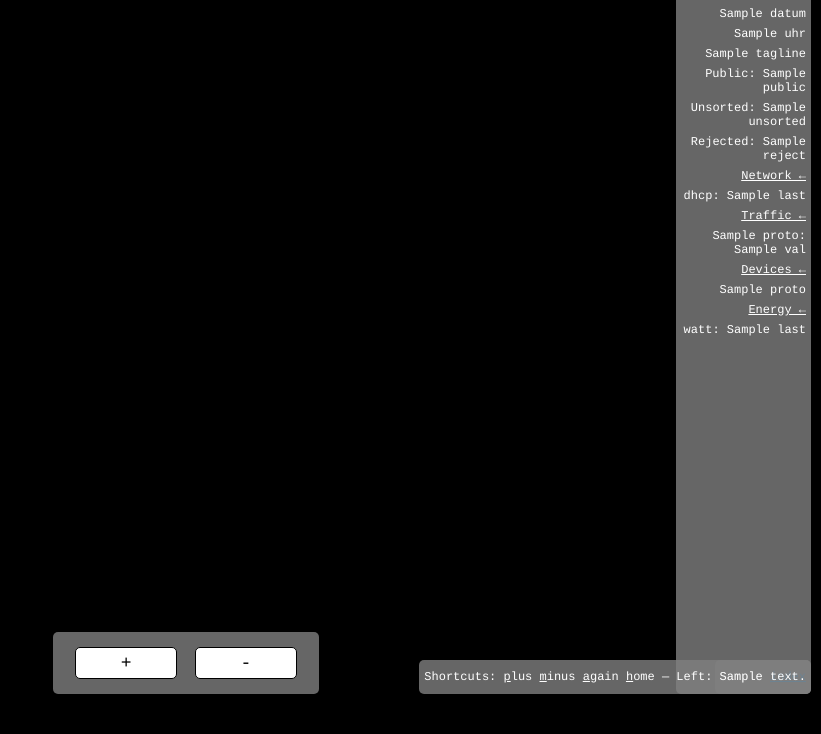
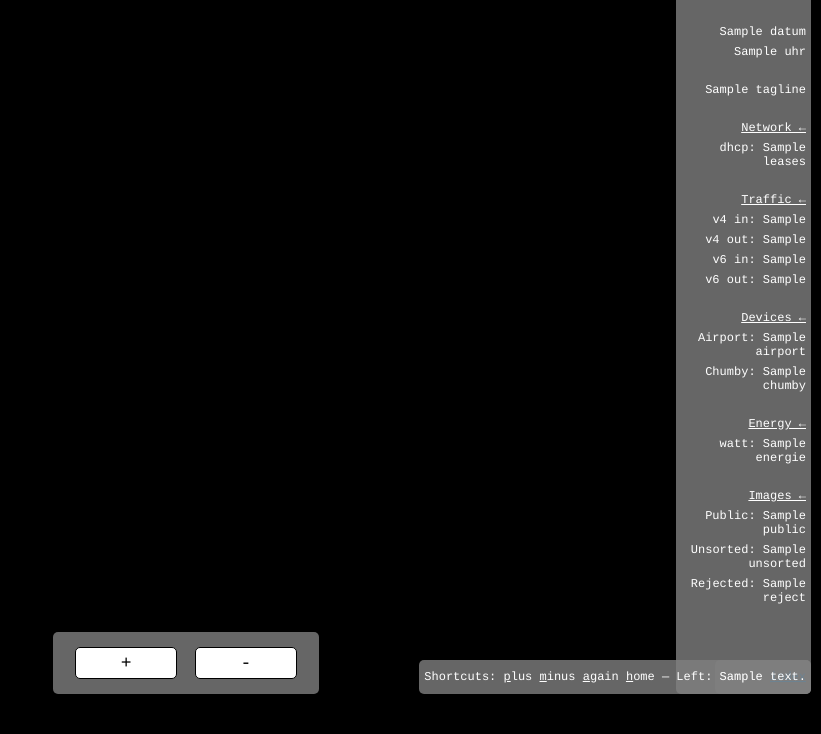
Before and after one commit to spookey/fnordpad, a Python web app: template app/templates/main.html in a window 1280 px wide; the page is wider, and only the part inside the window is pictured. Shown: the part 66-800 px from the top of that part, without its empty margins (459-1280 px from the left). Run offline with Jinja, Linux system fonts and the light colour scheme; the template is opened without the code that fills it: most values are stand-ins (such as "Sample title", 1, 10 or a date in 2020); some web fonts are replaced.

Commit message:
Die Status-Feeds haben sich geändert

```diff
--- a/app/service.py
+++ b/app/service.py
@@ -120,9 +120,9 @@ def scrape(url):
         logger.info('scrape error: %s  %s' %(url, e))
         return 'error'
 
-def json_status():
+def json_status(sensor):
     try:
-        return loads(scrape(statusjsonurl))
+        return loads(scrape(statusjsonurl + sensor + '/last/'))[-1]
     except Exception as e:
         logger.info('could not refresh json: %s' %(e))
     else:
--- a/app/static/style.css
+++ b/app/static/style.css
@@ -58,6 +58,10 @@ a:hover{
 
 a:visited{
     color: #6c71c4;
+}
+
+ul{
+    margin: 0 0 1.5em;
 }
 
 #main{
--- a/app/templates/main.html
+++ b/app/templates/main.html
@@ -25,47 +25,48 @@
             </ul>
             {% endif %}
 
+            {% if status.json is defined %}
+
+                    {% if status.json.leases is defined %}
+                    <ul>
+                        <li class="heading">Network &larr;</li>
+                        <li>dhcp: {{ status.json.leases }}</li>
+                    </ul>
+                    {% endif %}
+
+                    {% if status.json.traffic_v4_in is defined and status.json.traffic_v4_out is defined and status.json.traffic_v6_in is defined and status.json.traffic_v6_out is defined %}
+                    <ul>
+                        <li class="heading">Traffic &larr;</li>
+                        <li>v4 in: {{ status.json.traffic_v4_in }}</li>
+                        <li>v4 out: {{ status.json.traffic_v4_out }}</li>
+                        <li>v6 in: {{ status.json.traffic_v6_in }}</li>
+                        <li>v6 out: {{ status.json.traffic_v6_out }}</li>
+                    </ul>
+                    {% endif %}
+
+                    {% if status.json.airport is defined and status.json.chumby is defined %}
+                    <ul>
+                        <li class="heading">Devices &larr;</li>
+                        <li title="{{ status.json.airport }}">Airport: {{ status.json.airport }}</li>
+                        <li title="{{ status.json.chumby }}">Chumby: {{ status.json.chumby }}</li>
+                    </ul>
+                    {% endif %}
+
+                    {% if status.json.energie is defined %}
+                    <ul>
+                        <li class="heading">Energy &larr;</li>
+                        <li>watt: {{ status.json.energie }}</li>
+                    </ul>
+                    {% endif %}
+
             {% if status.imagestats is defined %}
             <ul>
+                <li class="heading">Images &larr;</li>
                 <li>Public: {{ status.imagestats['public'] }}</li>
                 <li>Unsorted: {{ status.imagestats['unsorted'] }}</li>
                 <li>Rejected: {{ status.imagestats['reject'] }}</li>
             </ul>
             {% endif %}
-
-            {% if status.json is defined %}
-
-                    {% if status.json.leases is defined and status.json.leases.last is defined %}
-                    <ul>
-                        <li class="heading">Network &larr;</li>
-                        <li>dhcp: {{ status.json.leases.last }}</li>
-                    </ul>
-                    {% endif %}
-
-                    {% if status.json.traffic_fmt is defined and status.json.traffic_fmt.last is defined  %}
-                    <ul>
-                        <li class="heading">Traffic &larr;</li>
-                        {% for proto, val in status.json.traffic_fmt.last %}
-                        <li>{{ proto }}: {{ val }}</li>
-                        {% endfor %}
-                    </ul>
-                    {% endif %}
-
-                    {% if status.json.devices is defined and status.json.devices.last is defined %}
-                    <ul>
-                        <li class="heading">Devices &larr;</li>
-                        {% for device, stat in status.json.devices.last %}
-                            <li title="{{ stat }}">{{ device }}</li>
-                        {% endfor %}
-                    </ul>
-                    {% endif %}
-
-                    {% if status.json.energie is defined and status.json.energie.last is defined %}
-                    <ul>
-                        <li class="heading">Energy &larr;</li>
-                        <li>watt: {{ status.json.energie.last }}</li>
-                    </ul>
-                    {% endif %}
 
             {% endif %}
     </div>
--- a/config.py
+++ b/config.py
@@ -17,7 +17,7 @@ folder_list = zip([p_unsorted, p_public, p_reject], ['unsorted', 'public', 'reje
 
 batch_size = 23
 
-statusjsonurl = 'http://status.cccmz.de/raw'
+statusjsonurl = 'http://status.cccmz.de/api/0.1/get/'
 
 logdir = path.join(basedir, 'logs')
 logfile = path.join(logdir, 'logfile.log')
@@ -26,7 +26,7 @@ logfile = path.join(logdir, 'logfile.log')
 #>>> os.urandom(24)
 SECRET_KEY = 'Geheimen Schlüssel hier einfügen, sonst setzts was!!1!'
 
-USE_X_SENDFILE = True
+# USE_X_SENDFILE = True
 
 # Crawler
 soupusers=['fnordpad', 'gnd', 'cccmz', 'sixtus', 'lambda', 'againstreality', 'kv0', 'maesto', 'i8br', 'amenthes', 'murmeltier', 'fotochaoten', 'kochchaoten', 'hipsterhackers', 'rocco-the-spoon', 'saper', 'tokei', 'lsanoj', 'markusbec', 'sapling']
```
Also changed, not shown: app/views.py (+11 -2 lines).
